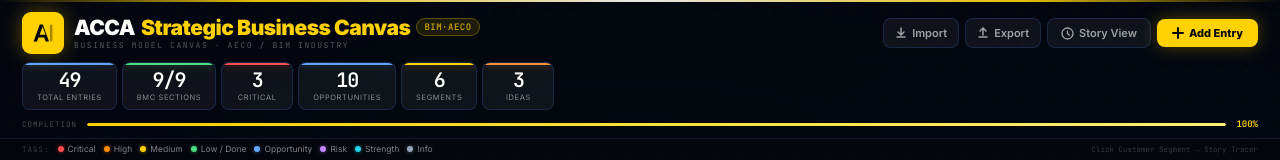
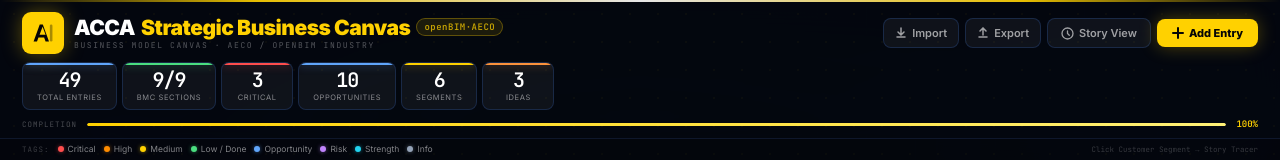
Before and after one commit to jonlewuk-ship-it/EN-Canvas_BMC, a React (Vite) app: page / in a window 1280 px wide. Shown: the top 160 px of the page. Built offline with nearby package versions, Linux system fonts and the light colour scheme; the HTML template or start-up script is replaced by a standard one.

Commit message:
Update App.jsx

```diff
--- a/src/App.jsx
+++ b/src/App.jsx
@@ -78,7 +78,7 @@ const LINKABLE = ["vp","cr","ch","kp","ka","kr","rev"];
 const ALL_SIDS  = Object.keys(SECTIONS);
 
 /* ─────────────────────────────────────────────────────────
-   DEMO SEED DATA  — expanded AECO/BIM segments
+   DEMO SEED DATA  — expanded AECO/openBIM segments
 ───────────────────────────────────────────────────────── */
 const SA=mkId(),SC=mkId(),SO=mkId(),SB=mkId(),SI=mkId(),SP=mkId();
 
@@ -225,7 +225,7 @@ function BimBg(){
           <text x="-58" y="-49" fill="#60a5fa" fontSize="9" fontFamily="monospace">Y</text>
         </g>
         <text x="24" y="892" fill="#192d4a" fontSize="8.5" fontFamily="monospace" opacity="0.55">IFC4.3 · ISO 19650 · openBIM · buildingSMART · EU BIM Mandate</text>
-        <text x="1080" y="892" fill="#192d4a" fontSize="8.5" fontFamily="monospace" opacity="0.55">AECO / BIM Industry · ACCA software S.p.A.</text>
+        <text x="1080" y="892" fill="#192d4a" fontSize="8.5" fontFamily="monospace" opacity="0.55">AECO / openBIM Industry · ACCA software S.p.A.</text>
       </svg>
     </div>
   );
@@ -296,13 +296,13 @@ function HeroHeader({kpis,pct,drawerOpen,onToggleDrawer,onAddEntry,onImport,onEx
               <span style={{fontSize:9,fontWeight:700,color:"rgba(255,209,0,0.75)",
                 background:"rgba(255,209,0,0.1)",border:"1px solid rgba(255,209,0,0.3)",
                 padding:"2px 7px",borderRadius:20,fontFamily:MONO,letterSpacing:"0.5px",
-                alignSelf:"center",whiteSpace:"nowrap"}}>BIM·AECO</span>
+                alignSelf:"center",whiteSpace:"nowrap"}}>openBIM·AECO</span>
             )}
           </div>
           <div style={{fontSize:mobile?7.5:8,color:"rgba(255,255,255,0.32)",fontFamily:MONO,
             letterSpacing:"1.6px",textTransform:"uppercase",marginTop:2,
             overflow:"hidden",textOverflow:"ellipsis",whiteSpace:"nowrap"}}>
-            {mobile?"BMC · AECO / BIM":"Business Model Canvas · AECO / BIM Industry"}
+            {mobile?"BMC · AECO / openBIM":"Business Model Canvas · AECO / openBIM Industry"}
           </div>
         </div>
 
@@ -932,7 +932,7 @@ function StoryDrawer({state,activeSegId,onSelectSeg,onClose}){
       <div style={{flex:1,overflowY:"auto",padding:"12px 16px",display:"flex",flexDirection:"column",gap:10}}>
         {!activeSegId?(
           <>
-            <div style={{fontSize:8,color:"rgba(255,255,255,0.3)",fontFamily:MONO,textTransform:"uppercase",letterSpacing:.8,marginBottom:2}}>AECO / BIM Customer Segments</div>
+            <div style={{fontSize:8,color:"rgba(255,255,255,0.3)",fontFamily:MONO,textTransform:"uppercase",letterSpacing:.8,marginBottom:2}}>AECO / openBIM Customer Segments</div>
             {segs.length===0?(
               <div style={{textAlign:"center",opacity:.4,padding:"28px 0",fontSize:11,color:"rgba(255,255,255,0.4)"}}>Add Customer Segment entries first</div>
             ):segs.map(s=>{
```
